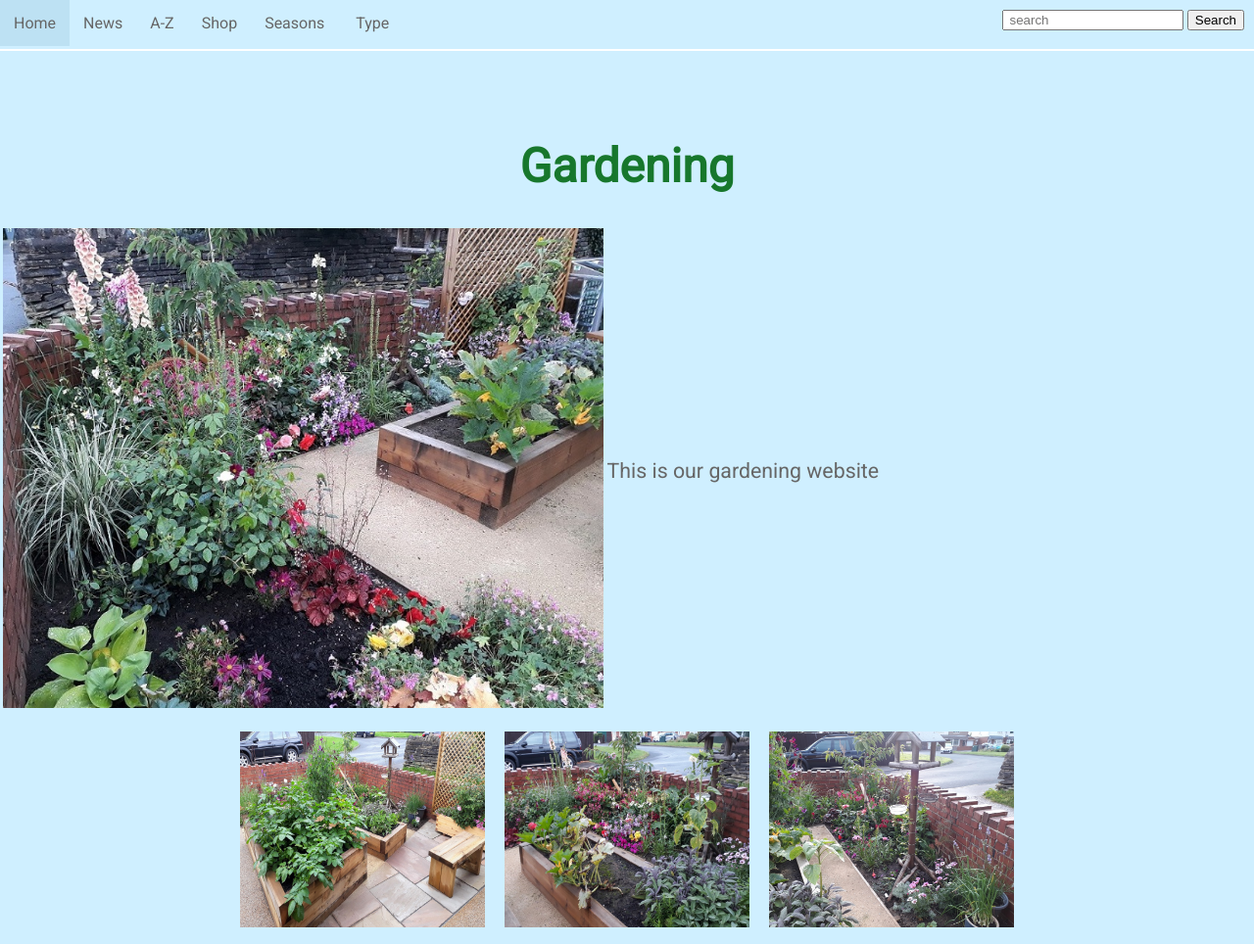
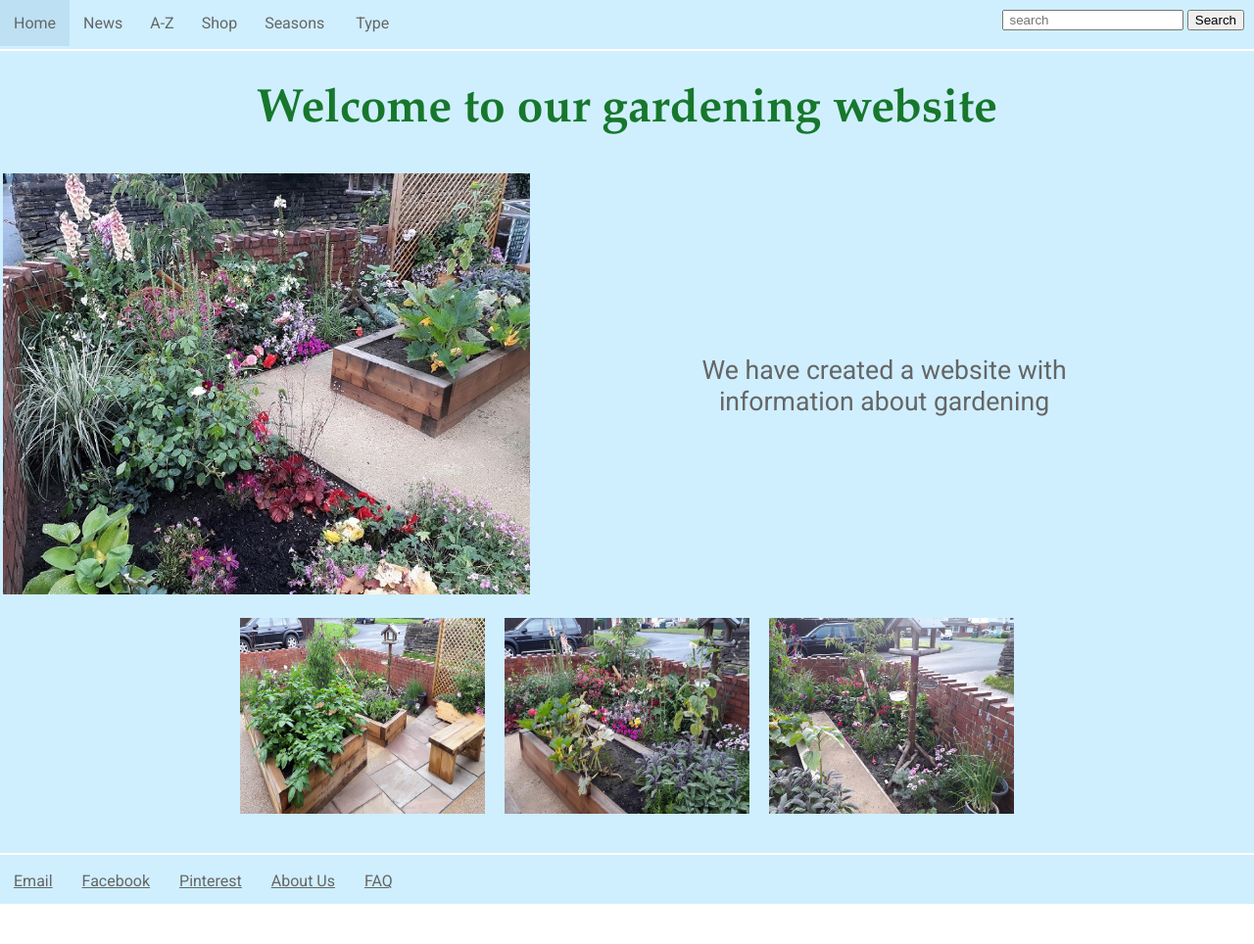
Before and after one commit to RF33/garden, a plain HTML site: page index.html in a window 1280 px wide. Shown: the top 964 px of the page at 98% size. After the commit the page ends 926 px from the top, so only its background shows below. Drawn offline with Linux system fonts and the light colour scheme.

Commit message:
index page
Change title and font

```diff
--- a/css/main.css
+++ b/css/main.css
@@ -1,4 +1,23 @@
 /* BASIC STYLES */
+
+h1 {
+  color: rgb(23, 119, 44);
+  font-size: 36pt;
+  font-family: 'Book Antiqua', sans-serif;
+  text-align: center;
+  -webkit-border-radius: 40px 40px 40px 04px;
+  border-radius: 40px 40px 40px 04px;
+}
+
+h2{
+  color: rgb(23, 119, 44);
+  font-size: 24pt;
+  text-align: center;
+  font-family: 'Book Antiqua', sans-serif;
+  -webkit-border-radius: 40px 40px 40px 04px;
+  border-radius: 40px 40px 40px 04px;
+}
+
 body {
   margin: 0;
   padding: 0;
@@ -12,15 +31,6 @@
 ul {
   list-style: none;
 }
-
-
-h1 {
-  color: rgb(23, 119, 44);
-  font-size: 36pt;
-  text-align: center;
-  -webkit-border-radius: 40px 40px 40px 04px;
-  border-radius: 40px 40px 40px 04px;
-} */
 
 
 
@@ -37,13 +47,22 @@
   font-size: 12pt;
 }
 
-td p {
+table {
+  text-align: center;
+  vertical-align:top;
+
+}
+
+td  p{
   color: #666666;
-  font-size: 16pt;
-  size: 100px;
-  align-items: center;
-  justify-content: center;
+  font-size: 20pt;
+  vertical-align:top;
+   width: 70%;
+
+  margin: 0 auto; /* same as margin: 0 25%;  */
+
 }
+
 
 /* Background */
 #bg {
@@ -301,7 +320,7 @@
   .main_i {
 
     width: auto;
-    height: 490px;
+    height: 430px;
     align-items: left;
   }
 
--- a/index.html
+++ b/index.html
@@ -13,8 +13,9 @@
 
   <div id="bg">
     <body>
-    <header>
+
       <nav>
+        <!--<IMG SRC="./pic/logo.png" ALT="logo" > -->
         <a href="index.html">Home</a>
         <a href="./pages/news.html">News</a>
         <div class="dropdown">
@@ -44,12 +45,12 @@
               <input class= "buttons" type="submit" value="Search" onClick=myFunction()  id="google_search">
           </form>
       </nav>
+   <header>
+
   </header>
-  <br />
-  <br />
-  <br />
-  <div class="header">
-    <h1> Gardening</h1>
+   <div class="header">
+
+    <h1> Welcome to our gardening website</h1>
 
   </div>
 
@@ -59,7 +60,9 @@
         <tbody>
         <tr>
         <td><img src="./pic/pic7.jpg" alt="Garden" class="main_i" onmouseover="imagefun()" id="getImage"> </td>
-        <td><p> This is our gardening website </p></td>
+        <td> <p>
+
+          We have created a website with information about gardening </p></td>
 
         </tr>
         </tbody>
```
